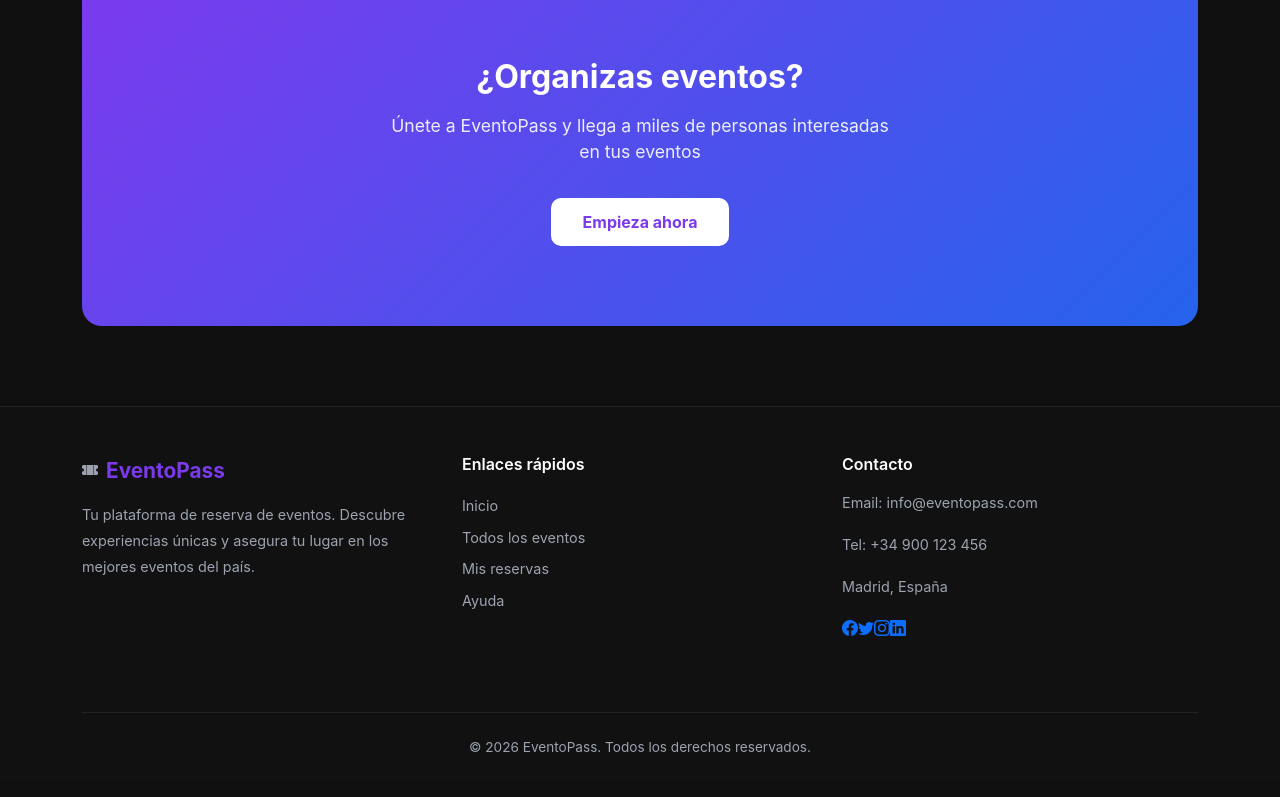
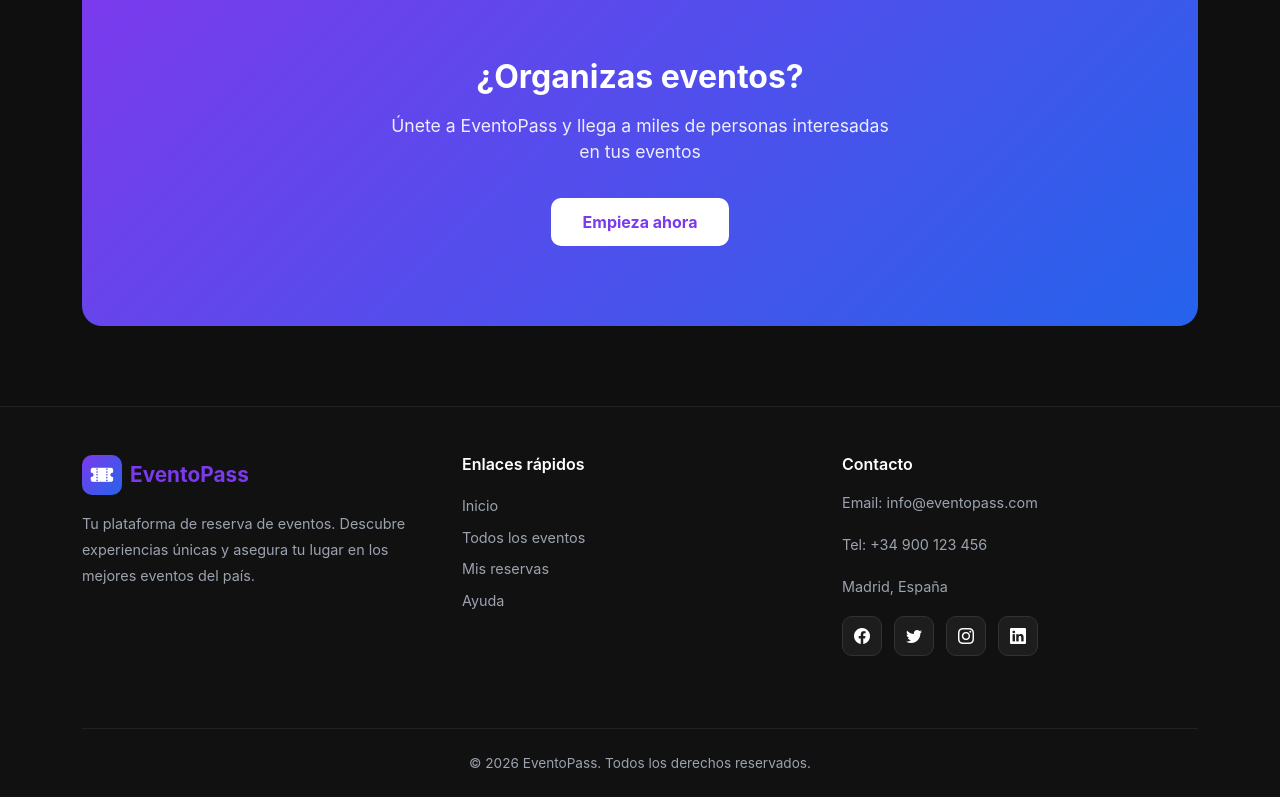
Before and after one commit to BryanStrk/frontend-angular-reto, an Angular app: page / in a window 1280 px wide. Shown: the part 2363-3160 px from the top of the page. Built offline with nearby package versions, Linux system fonts and the light colour scheme.

Commit message:
add social icons styles to footer

```diff
--- a/src/app/shared/components/footer/footer.css
+++ b/src/app/shared/components/footer/footer.css
@@ -42,3 +42,41 @@
     font-size: 0.85rem;
     color: var(--text-muted);
     }
+
+        .logo-box {
+    width: 40px;
+    height: 40px;
+    border-radius: 10px;
+    background: var(--primary-gradient);
+    display: flex;
+    align-items: center;
+    justify-content: center;
+    font-size: 1.4rem;
+    color: white;
+    }
+
+    .social-icons {
+  display: flex;
+  gap: 0.75rem;
+}
+
+.social-btn {
+  width: 40px;
+  height: 40px;
+  border-radius: 10px;
+  background: rgba(255,255,255,0.05);
+  border: 1px solid #333;
+  color: white;
+  display: flex;
+  align-items: center;
+  justify-content: center;
+  font-size: 1rem;
+  text-decoration: none;
+  transition: all 0.2s;
+}
+
+.social-btn:hover {
+  background: var(--primary);
+  border-color: var(--primary);
+  color: white;
+}
```
